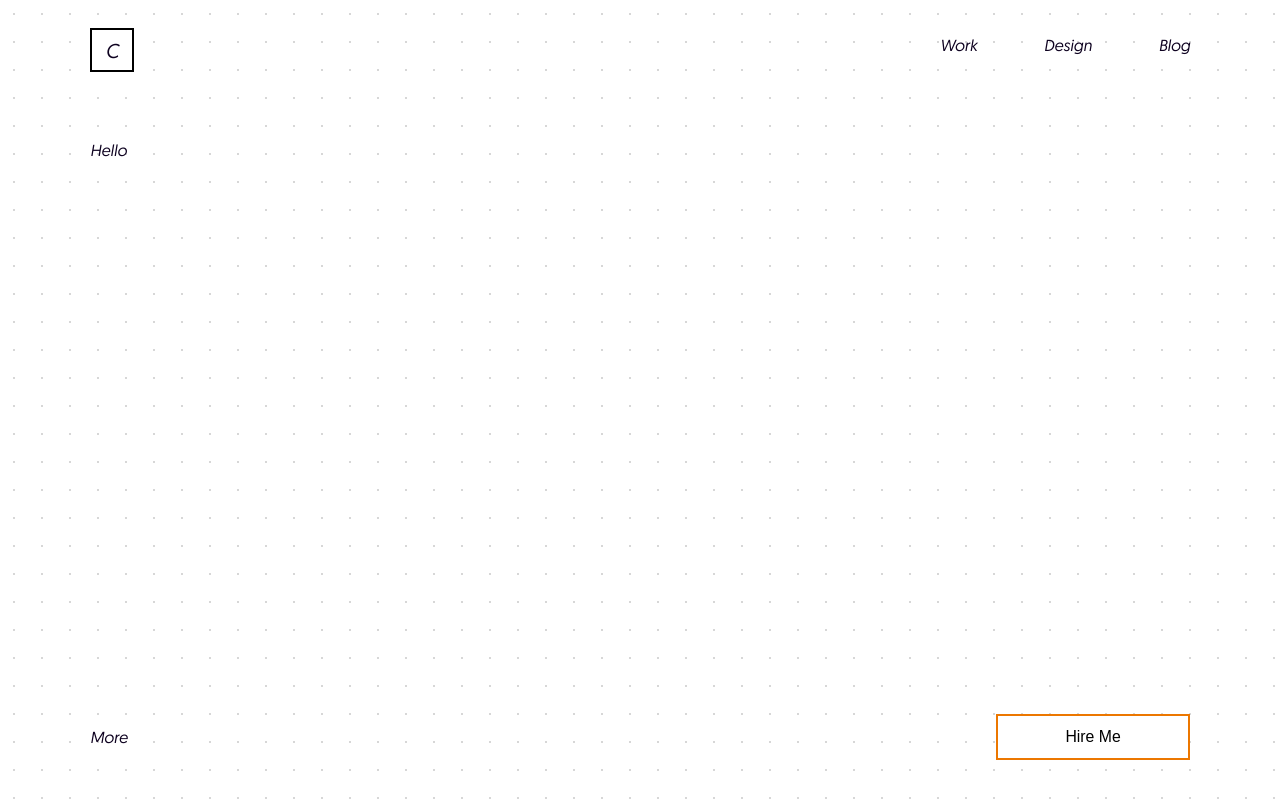
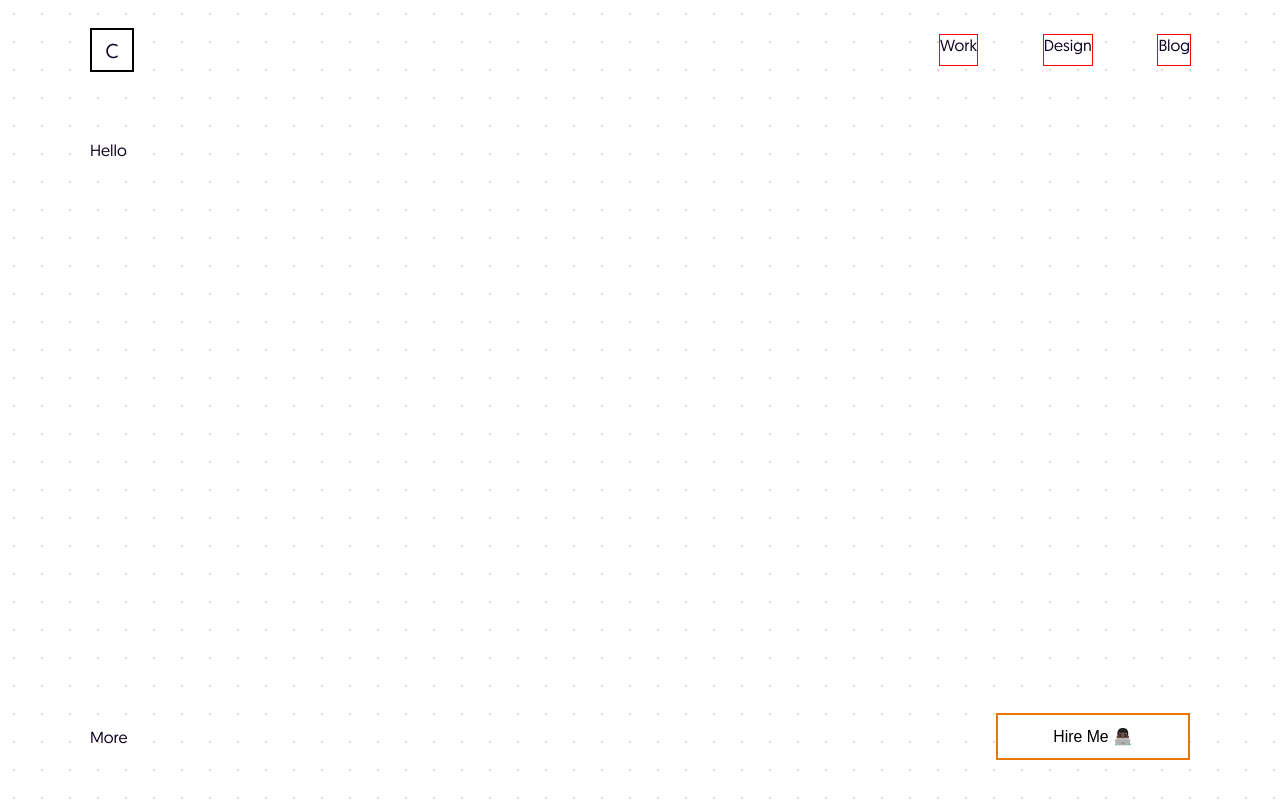
Before and after one commit to casprine/web-1, a React (Create React App) app: page / in a window 1280 px wide. Built offline with nearby package versions, Linux system fonts and the light colour scheme.

Commit message:
changed font from italic to regular

```diff
--- a/src/components/common/style.scss
+++ b/src/components/common/style.scss
@@ -29,6 +29,11 @@ button {
     width: 250px;
     justify-content: space-between;
     align-content: center;
+
+    li {
+      outline: 1px solid red;
+      font-style: normal;
+    }
   }
 }
 
--- a/src/components/section/home/index.js
+++ b/src/components/section/home/index.js
@@ -11,7 +11,7 @@ const HomeHeader = () => {
         <div className="ca-homeHeader-footer padding center">
           <div className="more"> More</div>
 
-          <Button content="Hire Me" />
+          <Button content="Hire Me 👨🏿‍💻" />
         </div>
       </div>
     </Fragment>
```
Also changed, not shown: src/assets/geo.ttf.
